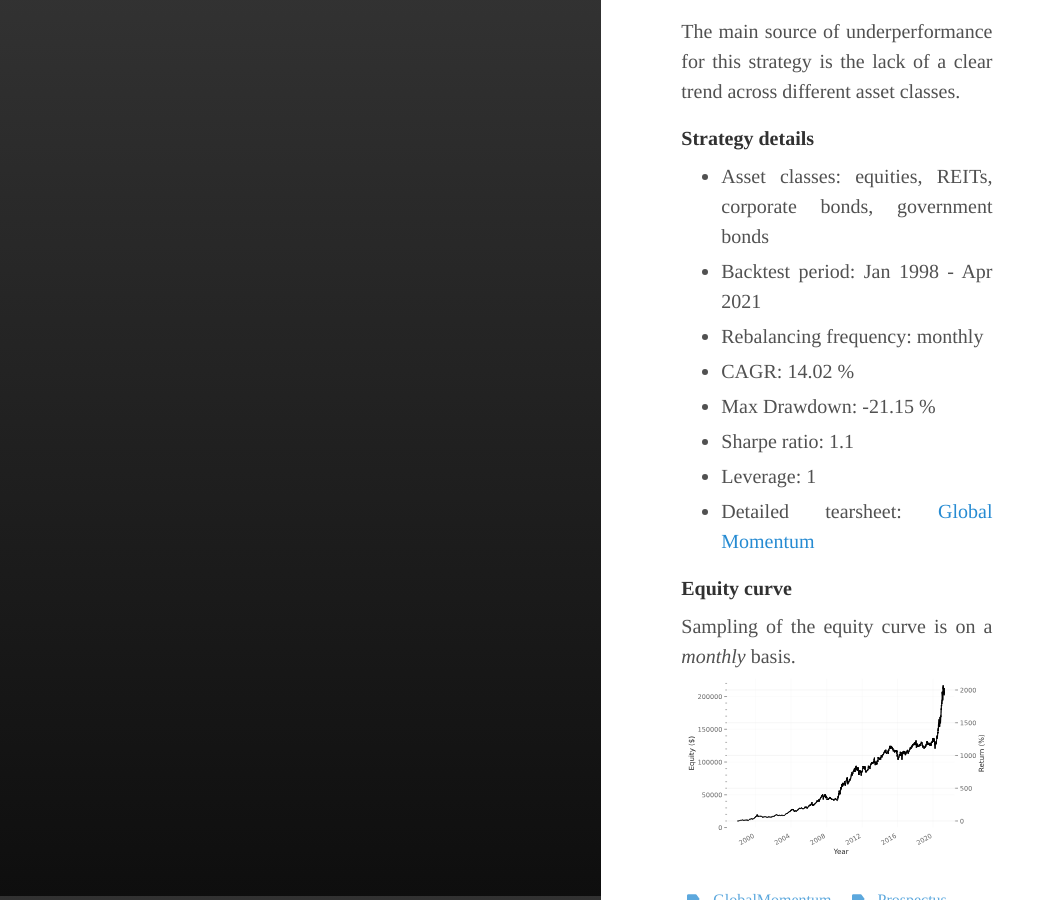
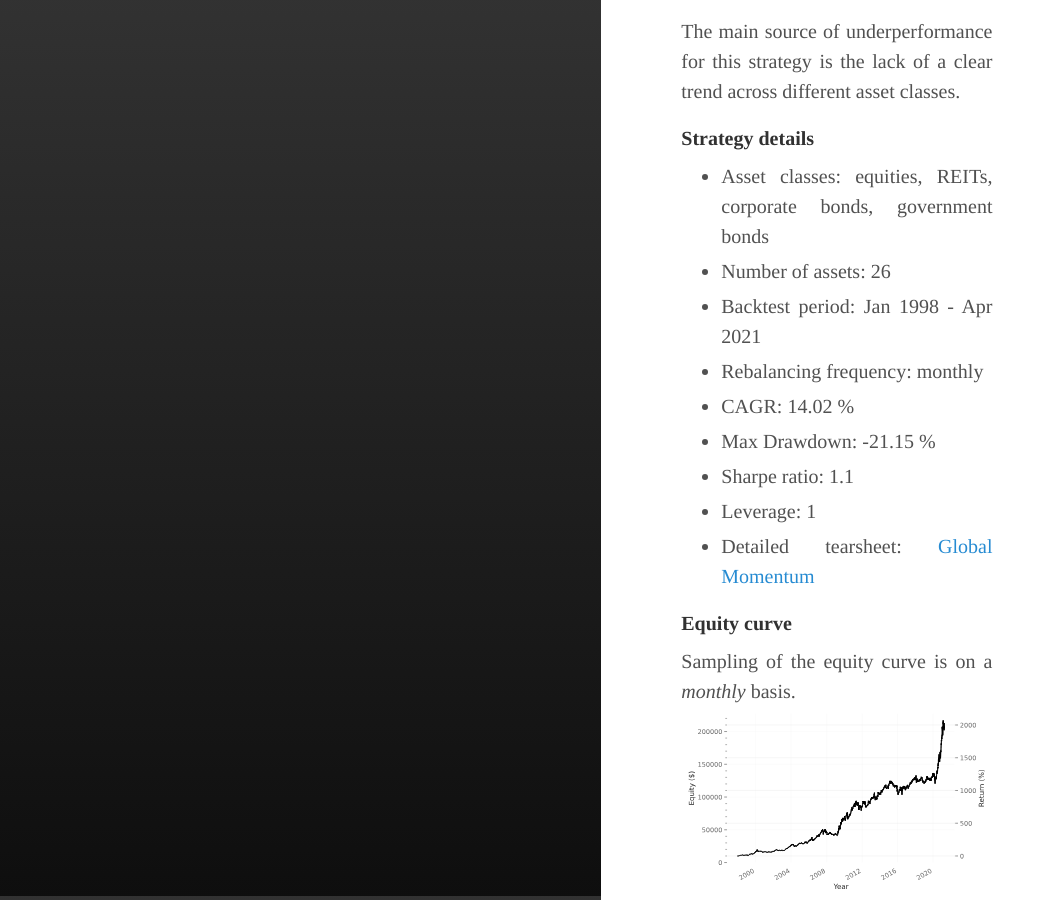
Before and after one commit to IthacaResearch/ithacaresearch.github.io, a Jekyll site: the page built from _posts/2021-02-11-Global-Momentum.md, in a window 1280 px wide and 900 px high, scrolled down 904 px. Shown: the whole window, without its empty margins (0-1056 px from the left). Built offline with Jekyll 4.4.1, drawn with Linux system fonts in a browser that asks for light colours.

Commit message:
Update 2021-02-11-Global-Momentum.md

```diff
--- a/_posts/2021-02-11-Global-Momentum.md
+++ b/_posts/2021-02-11-Global-Momentum.md
@@ -16,6 +16,7 @@
 
 #### Strategy details
 * Asset classes: equities, REITs, corporate bonds, government bonds
+* Number of assets: 26
 * Backtest period: Jan 1998 - Apr 2021
 * Rebalancing frequency: monthly
 * CAGR: 14.02 %
```
